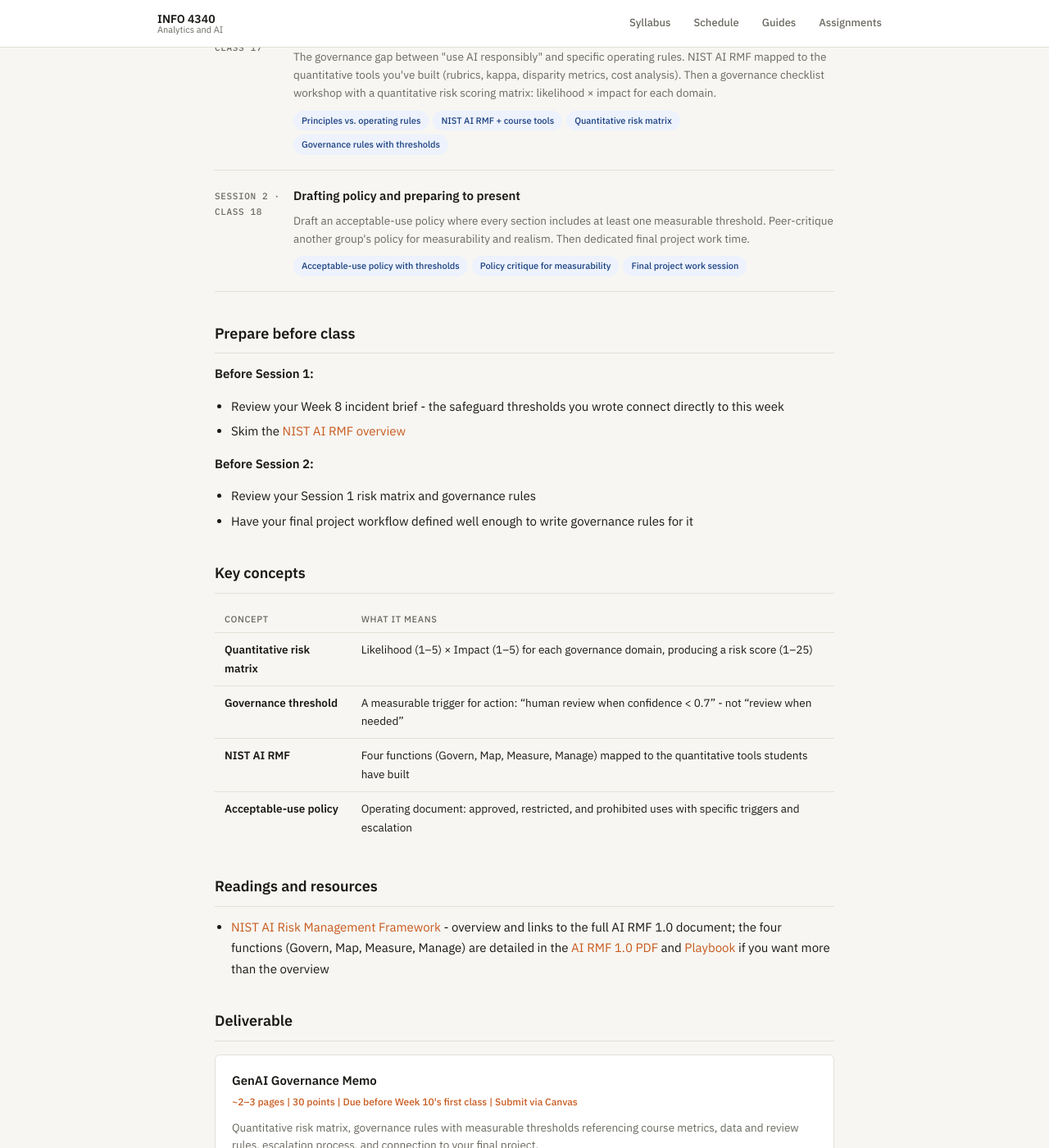
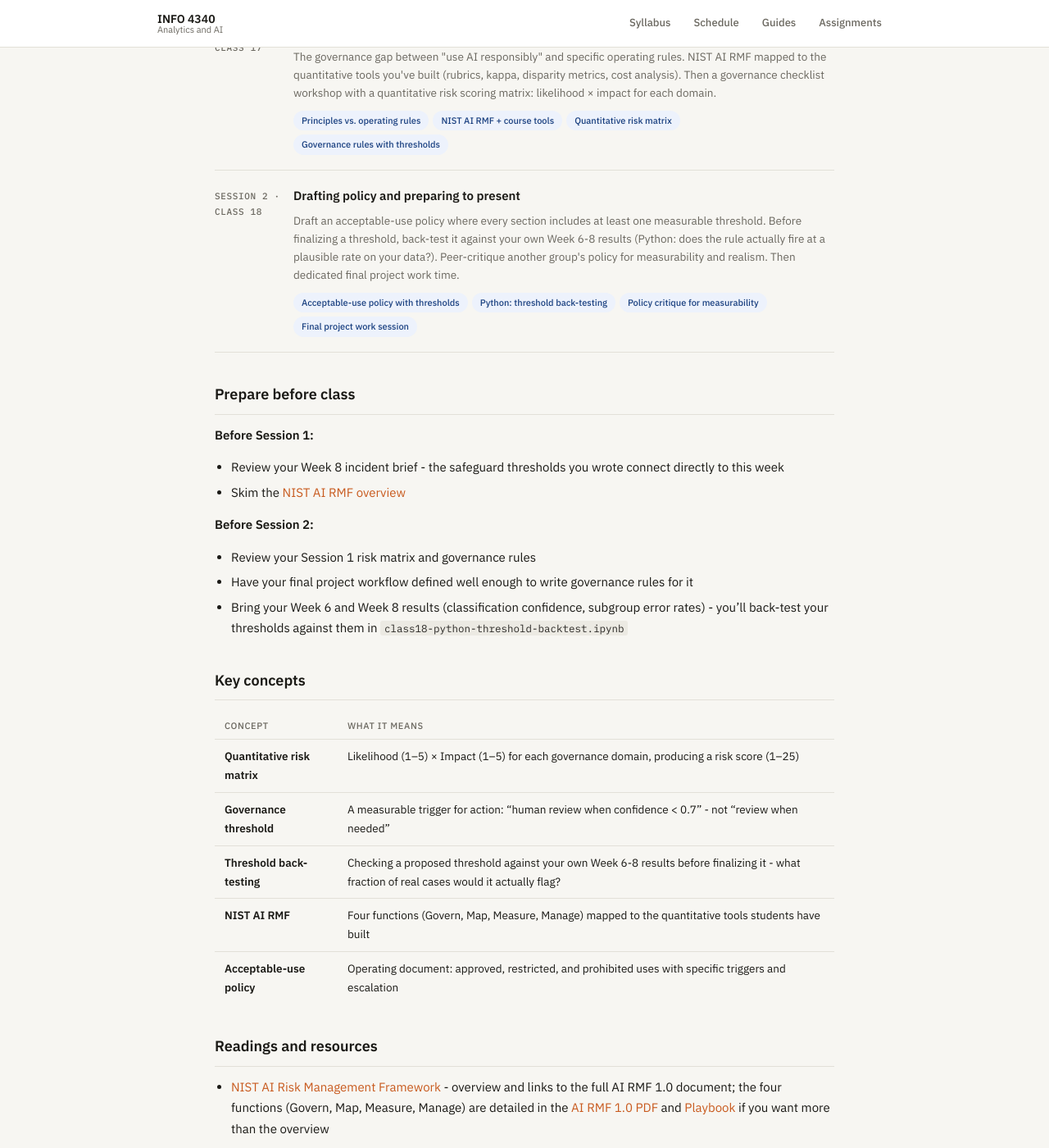
Before and after one commit to steflangehennig/info4340, a Jekyll site: the page built from schedule/week-9.md, in a window 1280 px wide and 1400 px high, scrolled down 674 px. Shown: the whole window at 82% size. Built offline with Jekyll 4.4.1, drawn with Linux system fonts in a browser that asks for light colours.

Commit message:
update wk9 quant activity

```diff
--- a/schedule/week-9.md
+++ b/schedule/week-9.md
@@ -42,9 +42,10 @@ By the end of this week, you should be able to:
   <div class="session-label">Session 2 · Class 18</div>
   <div class="session-content">
     <div class="session-title">Drafting policy and preparing to present</div>
-    <p>Draft an acceptable-use policy where every section includes at least one measurable threshold. Peer-critique another group's policy for measurability and realism. Then dedicated final project work time.</p>
+    <p>Draft an acceptable-use policy where every section includes at least one measurable threshold. Before finalizing a threshold, back-test it against your own Week 6-8 results (Python: does the rule actually fire at a plausible rate on your data?). Peer-critique another group's policy for measurability and realism. Then dedicated final project work time.</p>
     <div class="session-topics">
       <span class="topic-tag">Acceptable-use policy with thresholds</span>
+      <span class="topic-tag">Python: threshold back-testing</span>
       <span class="topic-tag">Policy critique for measurability</span>
       <span class="topic-tag">Final project work session</span>
     </div>
@@ -62,6 +63,7 @@ By the end of this week, you should be able to:
 
 - Review your Session 1 risk matrix and governance rules
 - Have your final project workflow defined well enough to write governance rules for it
+- Bring your Week 6 and Week 8 results (classification confidence, subgroup error rates) - you'll back-test your thresholds against them in `class18-python-threshold-backtest.ipynb`
 
 ## Key concepts
 
@@ -69,6 +71,7 @@ By the end of this week, you should be able to:
 |---|---|
 | **Quantitative risk matrix** | Likelihood (1–5) × Impact (1–5) for each governance domain, producing a risk score (1–25) |
 | **Governance threshold** | A measurable trigger for action: "human review when confidence < 0.7" - not "review when needed" |
+| **Threshold back-testing** | Checking a proposed threshold against your own Week 6-8 results before finalizing it - what fraction of real cases would it actually flag? |
 | **NIST AI RMF** | Four functions (Govern, Map, Measure, Manage) mapped to the quantitative tools students have built |
 | **Acceptable-use policy** | Operating document: approved, restricted, and prohibited uses with specific triggers and escalation |
 
```
Also changed, not shown: assignments/week-9-governance.md (+1 -1 lines).
